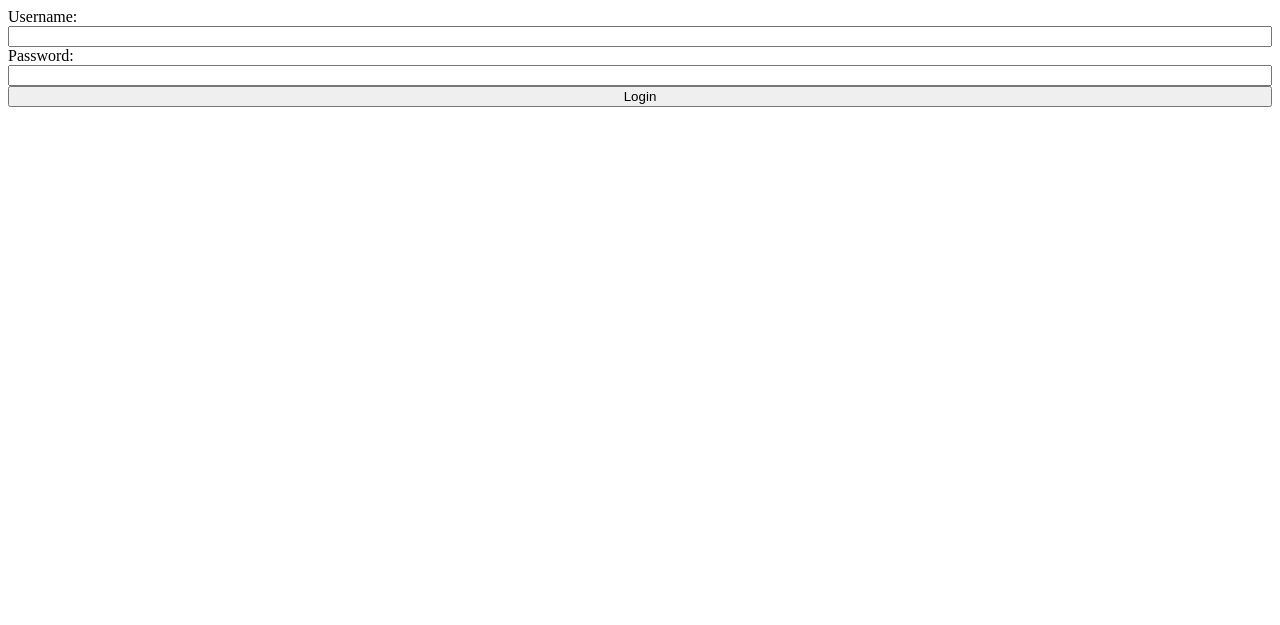
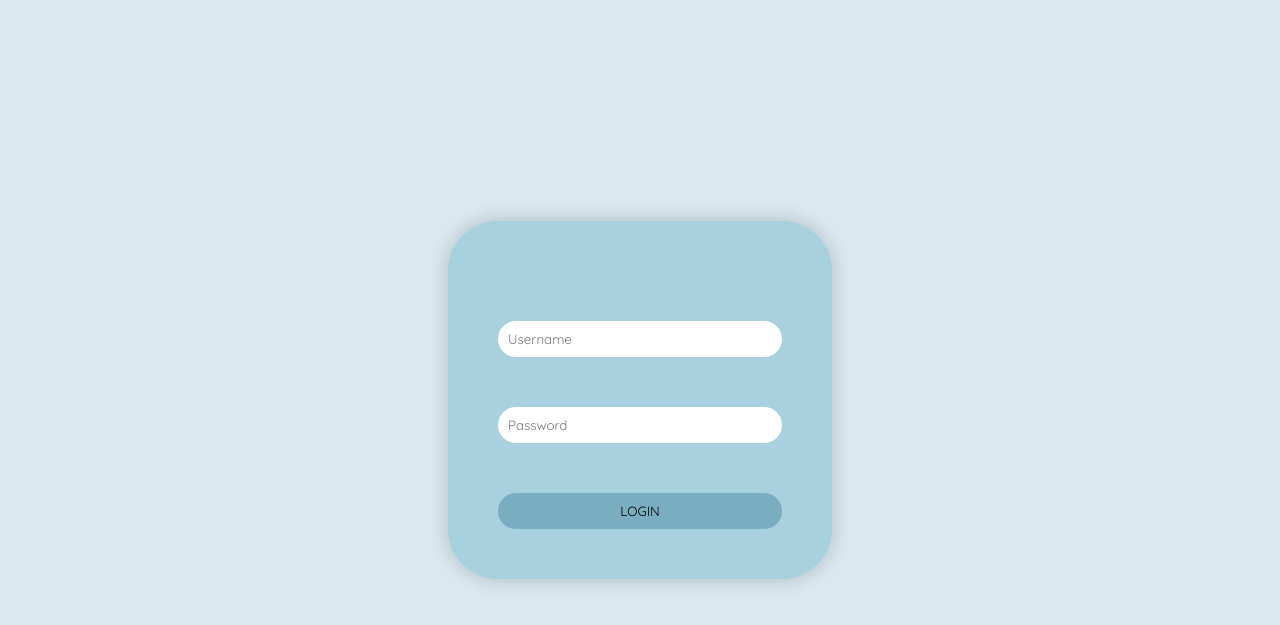
Before and after one commit to Liese1otte/quick-buck, a Django app: page /users/login/ in a window 1280 px wide. Shown: the top 625 px of the page. Run offline with Django 4.2, Linux system fonts and the light colour scheme.

Commit message:
Login, register, home styles (fuck D.R.Y.)

```diff
--- a/users/templates/registration/login.html
+++ b/users/templates/registration/login.html
@@ -1,24 +1,79 @@
 <!DOCTYPE html>
 <head>
     <style>
+        @import url('https://fonts.googleapis.com/css2?family=Quicksand&display=swap');
+        * {
+            --bg-color: #d9e9ef;
+            --box-color: #a8d0de;
+            --login-color: #79adc0;
+            --note-color: #eadbb3;
+            margin: 0px;
+            padding: 0px;
+            font-family: 'Quicksand', sans-serif;
+            border: none;
+            outline: none;
+        }
+        body {
+            background-color: var(--bg-color);
+        }
+        div.interaction-box {
+            display: flex;
+            flex-direction: column;
+            position: absolute;
+            top: 50%;
+            left: 50%;
+            width: 30%;
+            background-color: var(--box-color);
+            border-radius: 50px;
+            transform: translate(-50%, -50%);
+            box-shadow: 0px 0px 20px rgba(0, 0, 0, 20%);
+        }
+        div.login-icon {
+            margin: 50px;
+        }
         form.login {
             display: flex;
             flex-direction: column;
+        }
+        form.login > * {
+            margin: 0px 50px;
+            margin-bottom: 50px;
+            padding: 10px;
+            border-radius: 20px;
+        }
+        input:focus, input[type="submit"]:hover {
+            filter: brightness(90%);
+        }
+        input[type="submit"] {
+            background-color: var(--login-color);
+        }
+        div.note-box {
+            width: 50%;
+            margin: 20px auto;
+            padding: 10px;
+            display: flex;
+            justify-content: center;
+            align-items: center;
+            background-color: var(--note-color);
+            border-radius: 10px;
         }
     </style>
 </head>
 <body>
     {% if messages %}
         {% for message in messages %}
-            {{ message }}
+            <div class="note-box">
+                {{ message }}
+            </div>
         {% endfor %}
     {% endif %}
-    <form class="login" method="POST">
-        {% csrf_token %}
-        <label for="username">Username:</label>
-        <input type="text" name="usr" />
-        <label for="password">Password:</label>
-        <input type="text" name="pwd" />
-        <input type="submit" value="Login" />
-    </form>
+    <div class="interaction-box">
+        <div class="login-icon"></div>
+        <form class="login" method="POST">
+            {% csrf_token %}
+            <input type="text" name="usr" placeholder="Username" />
+            <input type="text" name="pwd" placeholder="Password "/>
+            <input type="submit" value="LOGIN" />
+        </form>
+    </div>
 </body>
```
Also changed, not shown: home/templates/home.html (+69 -10 lines), users/forms.py (+31 -1 lines), users/templates/registration/register.html (+68 -7 lines).
